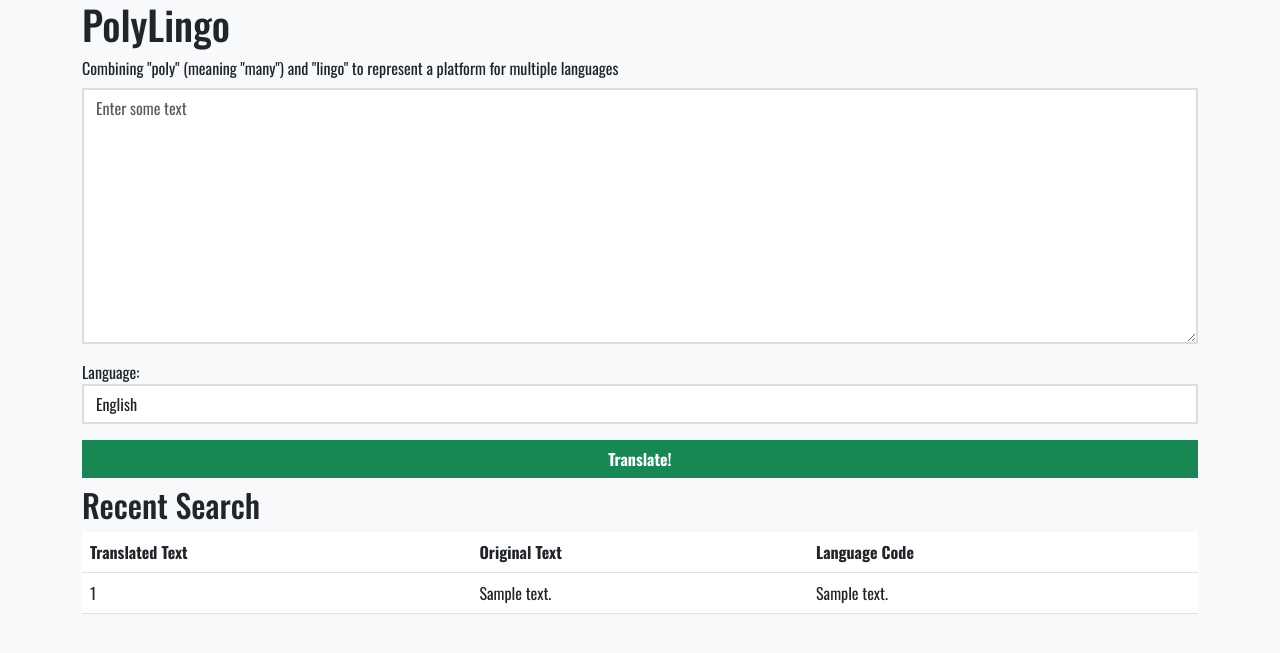
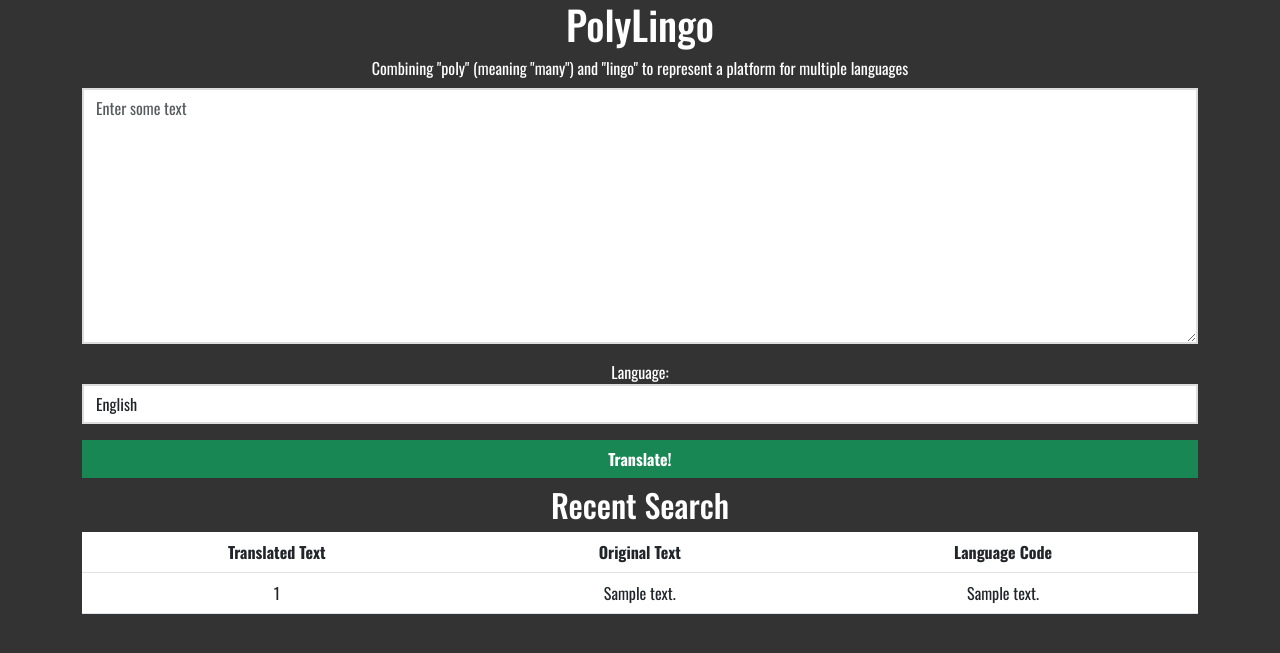
Before and after one commit to VNYK20/Translator, a Flask app: page / in a window 1280 px wide. Shown: the top 653 px of the page. Run offline with Flask 3, Linux system fonts and the light colour scheme; tables that the repository leaves empty or names only in its code hold one stand-in row (values such as "Sample post").

Commit message:
Update index.html

```diff
--- a/templates/index.html
+++ b/templates/index.html
@@ -10,7 +10,12 @@
     <style>
       body {
         font-family: 'Oswald', sans-serif;
-        background-color: #f8f9fa; /* Subtle background color */
+        background-color: #333; /* Dark grey background */
+        color: #fff; /* White text */
+      }
+
+      .container {
+        text-align: center; /* Center-align main content */
       }
 
       .form-group {
@@ -28,6 +33,10 @@
         width: 100%;
         margin: 0.5rem 0rem;
         font-family: 'Oswald', sans-serif;
+      }
+
+      .table {
+        color: #000; /* Black text for table content */
       }
     </style>
     <title>Translator</title>
```
